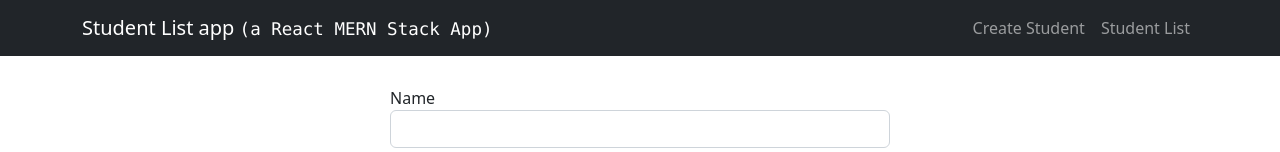
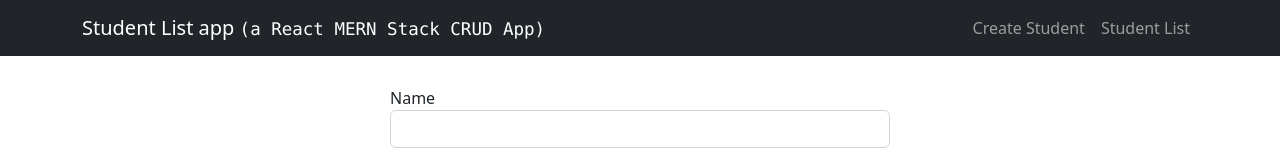
Before and after one commit to SPD-RCR/student-list-app, a React (Create React App) app: page / in a window 1280 px wide. Shown: the top 152 px of the page. Built offline with nearby package versions, Linux system fonts and the light colour scheme.

Commit message:
added CRUD to header bar title

```diff
--- a/src/App.js
+++ b/src/App.js
@@ -31,7 +31,7 @@ return (
 			<Navbar.Brand>
 				<Link to={"/create-student"}
 				className="nav-link">
-				Student List app <code>(a React MERN Stack App)</code>
+				Student List app <code>(a React MERN Stack CRUD App)</code>
 				</Link>
 			</Navbar.Brand>
 
```
